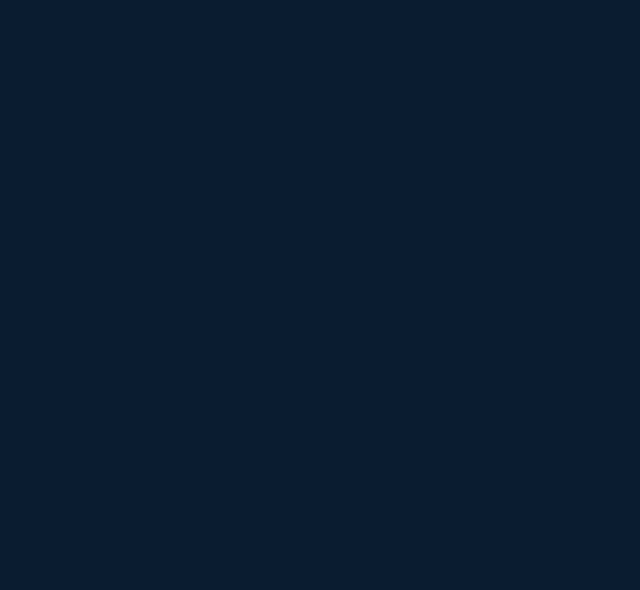
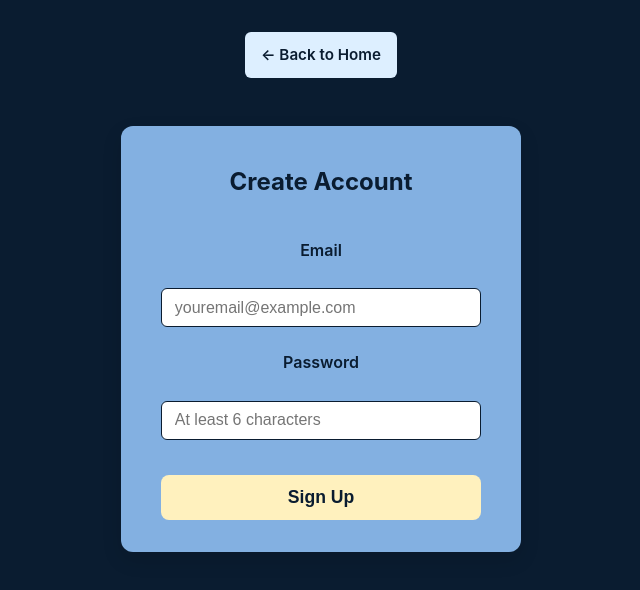
Before and after one commit to anyakapila/MentalHealthResources, a Vue app: page /signup in a window 1280 px wide. Before the commit this address had no page. Shown: the top 590 px of the page, without its empty margins (319-959 px from the left). Built offline with nearby package versions, Linux system fonts and the light colour scheme.

Commit message:
signup page + user creation

```diff
--- /dev/null
+++ b/src/assets/user_accounts/SignUp.vue
@@ -0,0 +1,184 @@
+<template>
+
+<router-link to="/" class="back-button">← Back to Home</router-link>
+
+<form @submit.prevent="handleSignup" class="signup-form">
+    <h2>Create Account</h2>
+
+    <label for="email">Email</label>
+    <input
+    id="email"
+    type="email"
+    v-model="email"
+    placeholder="youremail@example.com"
+    required
+    autocomplete="email"
+    />
+
+    <label for="password">Password</label>
+    <input
+    id="password"
+    type="password"
+    v-model="password"
+    placeholder="At least 6 characters"
+    required
+    autocomplete="new-password"
+    minlength="6"
+    />
+
+<button type="submit" :disabled="loading">
+    {{ loading ? "Creating..." : "Sign Up" }}
+</button>
+
+<p v-if="errorMessage" class="error-message"> {{ errorMessage }}</p>
+<p v-if="successMessage" class="success-message"> {{ successMessage }}</p>
+</form>
+
+
+</template>
+
+<script>
+import { auth } from '@/firebase';
+import { createUserWithEmailAndPassword } from "firebase/auth";
+
+export default {
+    data() {
+        return {
+            email: '',
+            password: '',
+            loading: false,
+            errorMessage: '',
+            successMessage: ''
+        };
+    },
+    mounted() {
+        console.log("Component mounted");
+    },
+    methods: {
+        async handleSignup() {
+            this.errorMessage = '';
+            this.successMessage = '';
+            this.loading = true;
+            console.log("Signup form submitted");
+
+            try {
+                const userCredential = await createUserWithEmailAndPassword(auth, this.email, this.password);
+                console.log('User created:', userCredential.user);
+
+                //show success message
+                this.successMessage = 'Account created! Redirecting to Home...';
+
+                //redirect home to show success after 2 secs
+                setTimeout(() => {
+                    this.$router.push('/');
+                }, 2000);
+
+            } catch (error) {
+                this.errorMessage = error.message
+                console.error('Signup error:', error);
+            } finally {
+                this.loading = false;
+            }
+        }
+    }
+};
+</script>
+
+<style scoped>
+
+.signup-form {
+    max-width: 400px;
+    margin: 2rem auto;
+    margin-top: 3rem;
+    padding: 2rem 2.5rem;
+    background: var(--color-heading);
+    border-radius: 12px;
+    box-shadow: 0 8px 20px rgba(0, 0, 0, 0.12);
+    display: flex;
+    flex-direction: column;
+    gap: 1.2rem;
+}
+
+.signup-form h2 {
+    margin-bottom: 0.5rem;
+    text-align: center;
+    font-weight: 700;
+    color: var(--color-background);
+}
+
+.signup-form label {
+    font-weight: 600;
+    color: var(--color-background);
+    margin-bottom: 0.2rem;
+}
+
+.signup-form input {
+    padding: 0.6rem 0.8rem;
+    font-size: 1rem;
+    border: 1.8px solid var(--color-background);
+    border-radius: 6px;
+    transition: border-color 0.3s ease;
+}
+
+.signup-form input:focus {
+    outline: none;
+    border-color: var(--color-bigheading);
+    box-shadow: 0 0 6px var(--color-bigheading);
+}
+
+.signup-form button {
+  margin-top: 1rem;
+  padding: 0.75rem 0;
+  background-color: var(--color-bigheading);
+  border: none;
+  border-radius: 8px;
+  color: var(--color-background);
+  font-size: 1.1rem;
+  font-weight: 700;
+  cursor: pointer;
+  transition: background-color 0.25s ease;
+}
+
+.signup-form button:hover:not(:disabled) {
+  background-color: var(--color-text);
+}
+
+.signup-form button:disabled {
+  background-color: var(-color-text);
+  cursor: not-allowed;
+}
+
+.error-message {
+  color: #e16e6eff;
+  font-weight: 600;
+  text-align: center;
+  margin-top: 0.5rem;
+}
+
+.back-button {
+  display: inline-block;
+  margin-top: 1rem;
+  padding: 0.5rem 1rem;
+  background-color: var(--color-text);
+  color: var(--color-background);
+  border-radius: 6px;
+  text-decoration: none;
+  font-weight: 600;
+  font-size: 0.95rem;
+  transition: background-color 0.2s ease;
+}
+
+.back-button:hover {
+  background-color: var(--color-bigheading);
+}
+
+.success-message {
+  color: var(--color-background);
+  font-weight: 600;
+  text-align: center;
+  margin-top: 1rem;
+  background-color: var(--color-bigheading);
+  padding: 0.75rem;
+  border-radius: 6px;
+}
+</style>
--- a/src/components/Header.vue
+++ b/src/components/Header.vue
@@ -1,10 +1,15 @@
 <template>
 <div class="header">
       <img src="@/assets/newlogo.png" alt="Logo" class="logo"/>
+
       <div class="header-text">
         <h1>{{ title }}</h1>
         <h2>{{ subtitle }}</h2>
       </div>
+
+    <!-- sign up button -->
+      <router-link to = "/signup" class="signup-button">Sign Up</router-link>
+
     </div>
     <Nav />
 </template>
@@ -21,6 +26,7 @@ defineProps({
 <style scoped>
 
 .header {
+  position: relative;
   display: flex;
   flex-direction: columnn;
   align-items: center;
@@ -29,6 +35,13 @@ defineProps({
   padding: 1rem;
   font-size: clamp(0.75rem, 1.2vw, 1.2rem);
   padding-bottom: 0;
+}
+
+.header-top {
+  display: flex;
+  width: 100%;
+  justify-content: space-between;
+  align-items: center;
 }
 
 .header-text {
@@ -57,12 +70,30 @@ h2 {
 }
 
 .logo {
+  width: clamp(60px, 10vw, 120px);
+}
+
+.signup-button {
+  position: absolute;
+  top: 2rem;
+  right: 1rem;
+  background-color: var(--color-bigheading);
+  color: var(--color-background);
+  padding: 0.25rem 0.6rem;
+  text-decoration: none;
+  border-radius: 4px;
+  font-weight: bold;
+  font-size: 0.75rem;
+  min-width: 60px;
+  height: 28px;
   display: flex;
   align-items: center;
   justify-content: center;
-  width: clamp(60px, 10vw, 120px);
 }
 
+.signup-button:hover {
+  background-color: var(--color-heading);
+}
 @media (max-width: 600px) {
   h1 {
     font-size: 1rem;
@@ -75,5 +106,10 @@ h2 {
     padding-left: 0.5rem;
     word-break: break-word;
   }
+
+  .signup-button {
+    padding: 0.4rem 0.8rem;
+    font-size: 0.8rem;
+  }
 }
 </style>
--- /dev/null
+++ b/src/firebase.js
@@ -0,0 +1,23 @@
+
+import { initializeApp } from "firebase/app";
+import { getAuth } from "firebase/auth";
+import { getDatabase } from "firebase/database"; // if you're using it
+
+// Your Firebase config object
+const firebaseConfig = {
+  apiKey: "AIzaSyCsIkWtyFXPXh7lFbmwEyJNXokDtBlcfe4",
+  authDomain: "anya-mentalhealthresources.firebaseapp.com",
+  projectId: "anya-mentalhealthresources",
+  storageBucket: "anya-mentalhealthresources.firebasestorage.app",
+  messagingSenderId: "790233159595",
+  appId: "1:790233159595:web:24424f7ae94d58e25564ee"
+};
+
+// Initialize Firebase only once
+const app = initializeApp(firebaseConfig);
+
+// Export Firebase services for use in your components
+const auth = getAuth(app);
+const database = getDatabase(app);
+
+export { auth, database };
--- a/src/router/index.mjs
+++ b/src/router/index.mjs
@@ -6,6 +6,7 @@ import Why from '../views/Why.vue';
 import Support from '../views/Support.vue';
 import Hotlines from '../views/Hotlines.vue';
 import Articles from '../views/Articles.vue';
+import SignUp from '@/assets/user_accounts/SignUp.vue';
 
 const routes = [
   { path: '/', component: Home },
@@ -13,6 +14,7 @@ const routes = [
   { path: '/support', component: Support },
   { path: '/hotlines', component: Hotlines },
   { path: '/articles', component: Articles },
+  { path: '/signup', component: SignUp },
 ];
 
 const router = createRouter({
```
Also changed, not shown: firebase.js (deleted, +0 -28 lines), src/App.vue (+10 -0 lines).
